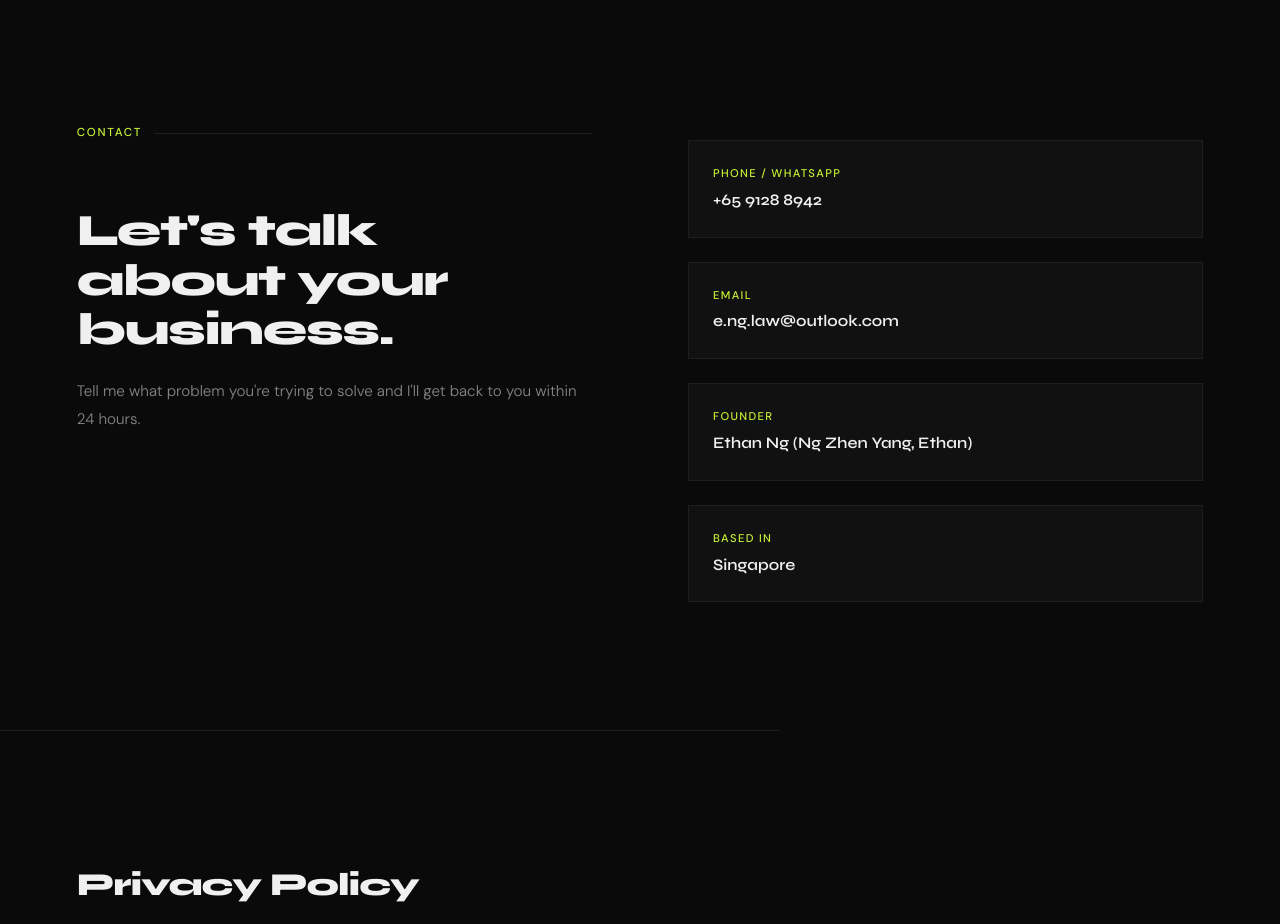
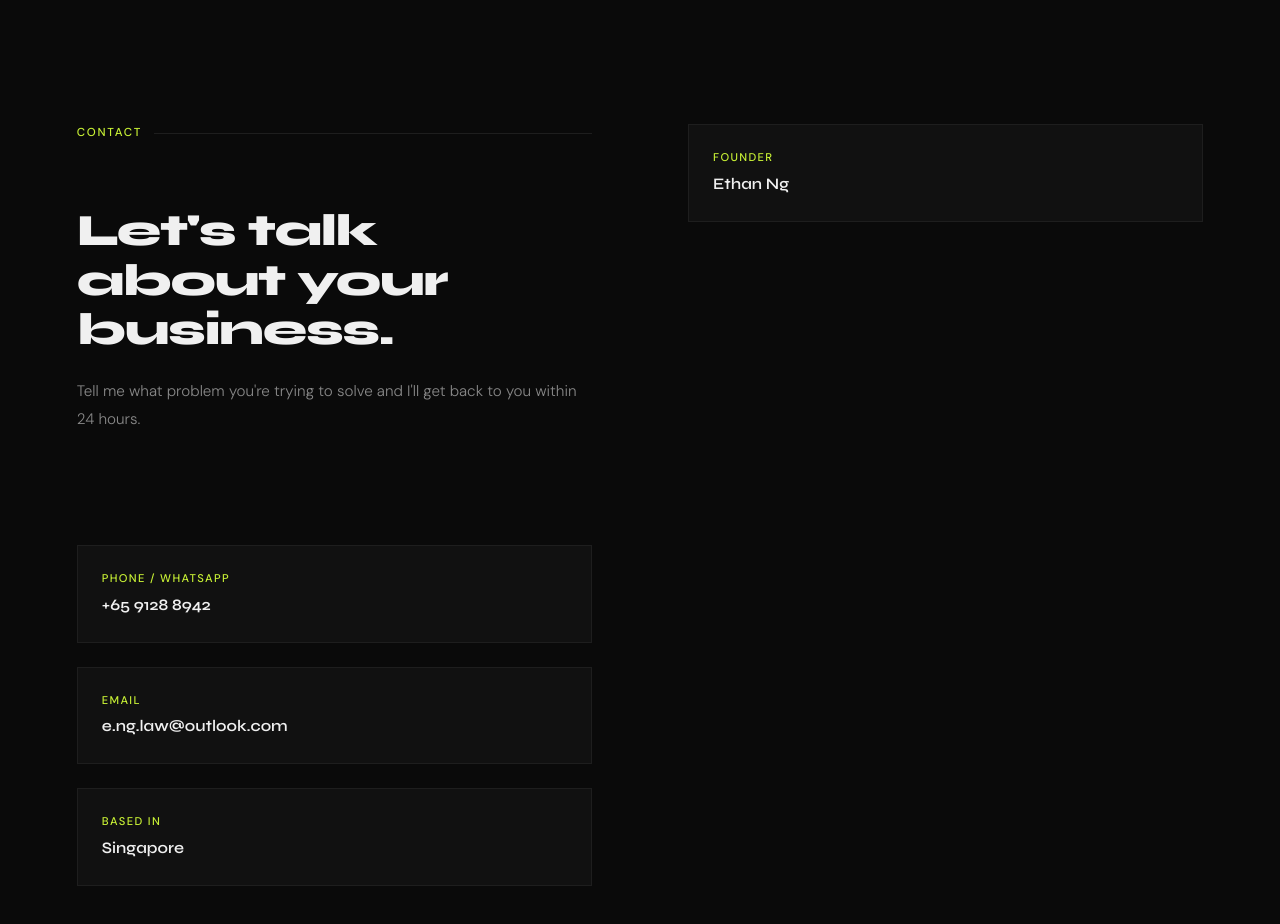
Before and after one commit to ethan8305/Intraf-Tech, a plain HTML site: page index.html in a window 1280 px wide. Shown: the part 2420-3344 px from the top of the page. Drawn offline with Linux system fonts and the light colour scheme; a script that the page names is missing.

Commit message:
Update index.html

```diff
--- a/index.html
+++ b/index.html
@@ -513,6 +513,10 @@
     <h2>Let's talk about your business.</h2>
     <p>Tell me what problem you're trying to solve and I'll get back to you within 24 hours.</p>
   </div>
+  <div class="contact-item">
+    <span class="contact-item-label">Founder</span>
+    <span class="contact-item-value">Ethan Ng</span>
+  </div>
   <div class="contact-details">
     <div class="contact-item">
       <span class="contact-item-label">Phone / WhatsApp</span>
@@ -521,10 +525,6 @@
     <div class="contact-item">
       <span class="contact-item-label">Email</span>
       <span class="contact-item-value"><a href="mailto:e.ng.law@outlook.com">e.ng.law@outlook.com</a></span>
-    </div>
-    <div class="contact-item">
-      <span class="contact-item-label">Founder</span>
-      <span class="contact-item-value">Ethan Ng (Ng Zhen Yang, Ethan)</span>
     </div>
     <div class="contact-item">
       <span class="contact-item-label">Based in</span>
```
